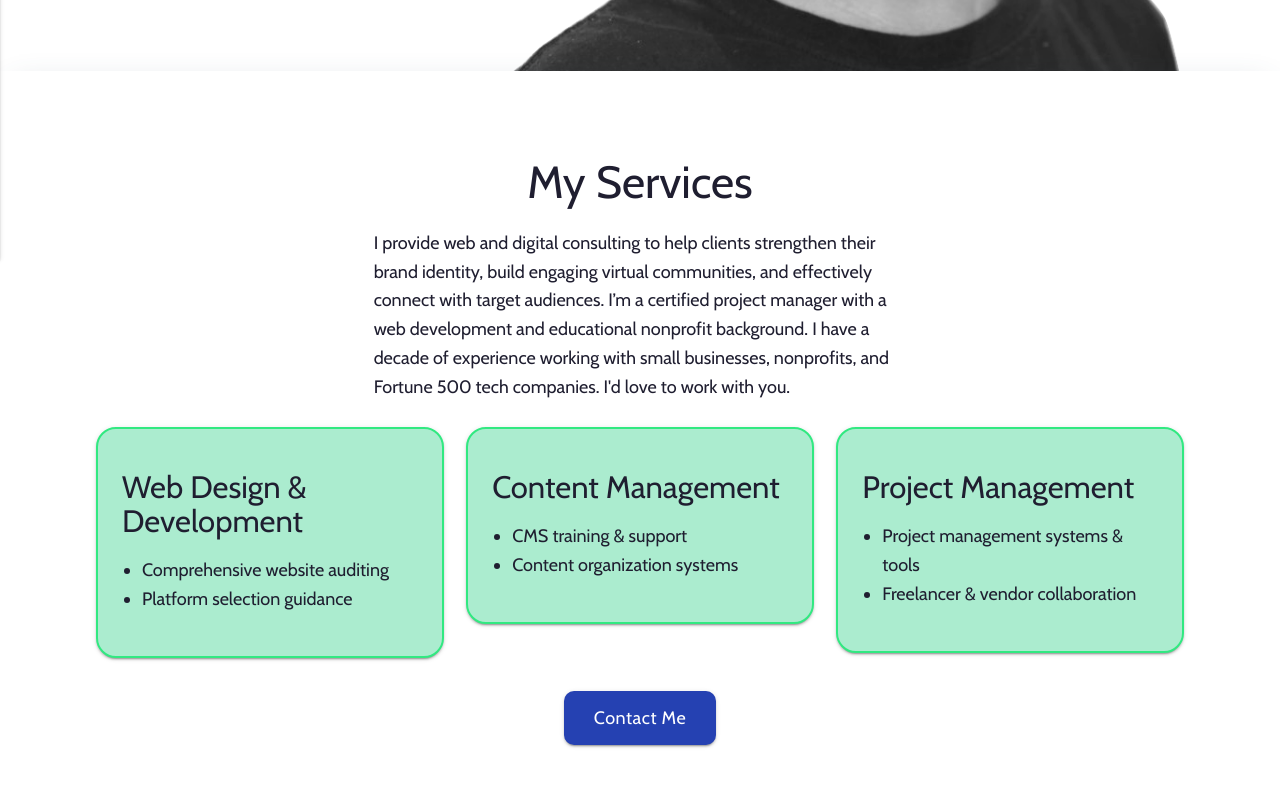
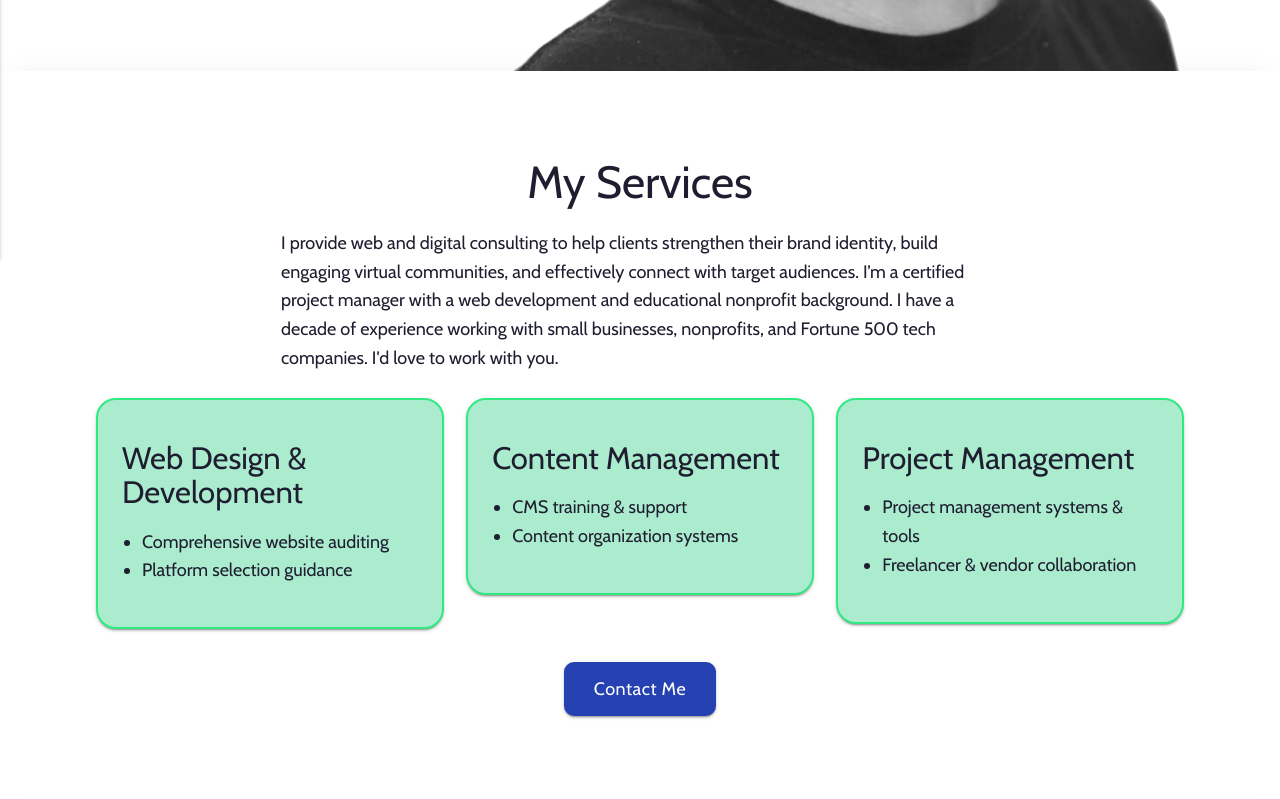
Before and after one commit to bdep90/bdep90.github.io, a plain HTML site: page index.html in a window 1280 px wide. Shown: the part 601-1400 px from the top of the page. Drawn offline with nearby package versions, Linux system fonts and the light colour scheme; a web font is replaced by a local one.

Commit message:
updating services bio width on larger screens

```diff
--- a/index.html
+++ b/index.html
@@ -76,7 +76,7 @@
 	<section class="services section" id="services">
 		<div class="container">
 			<div class="row">
-				<div class="col s12 l6 offset-l3">
+				<div class="col s12 l8 offset-l2">
 					<h2 class="center-align">My Services</h2>
 					<p>
 						I provide web and digital consulting to help clients strengthen their brand identity, build engaging virtual communities, and effectively connect with target audiences. I’m a certified project manager with a web development and educational nonprofit background. I have a decade of experience working with small businesses, nonprofits, and Fortune 500 tech companies. I'd love to work with you.
```
